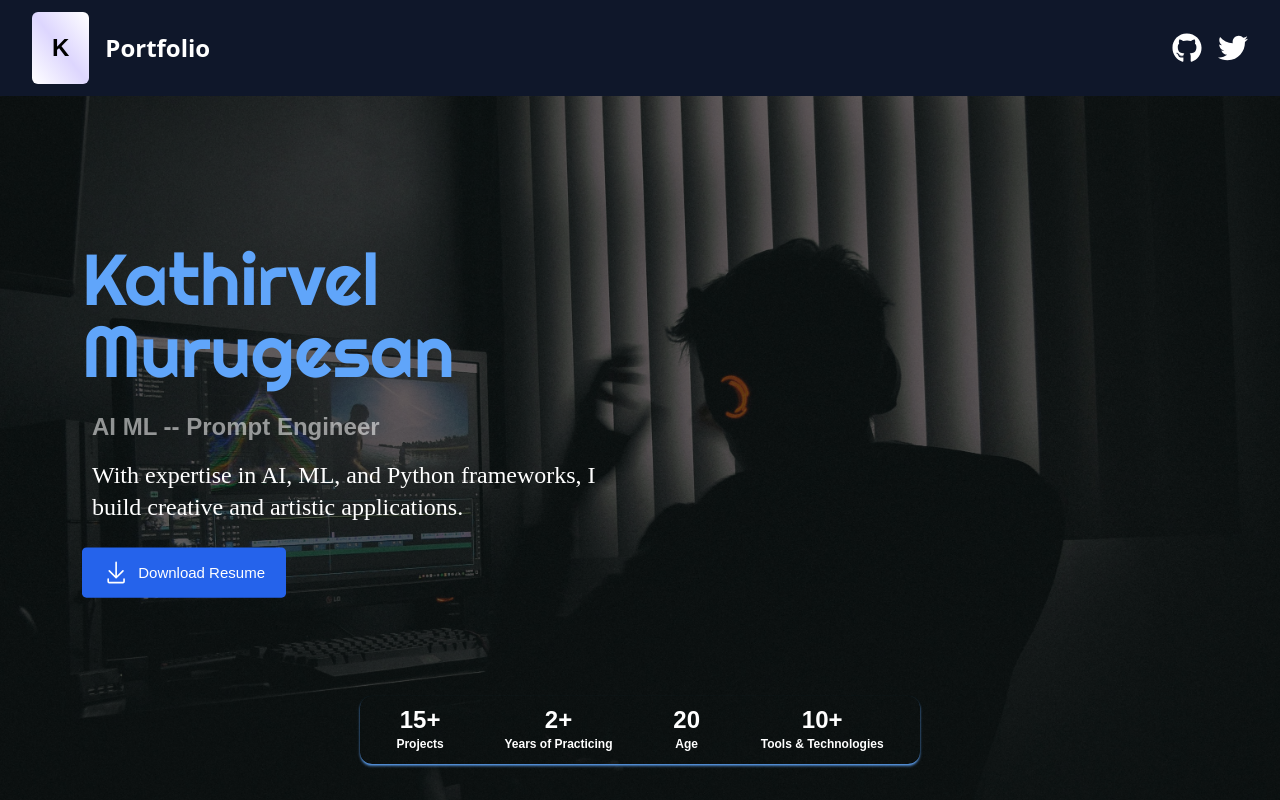
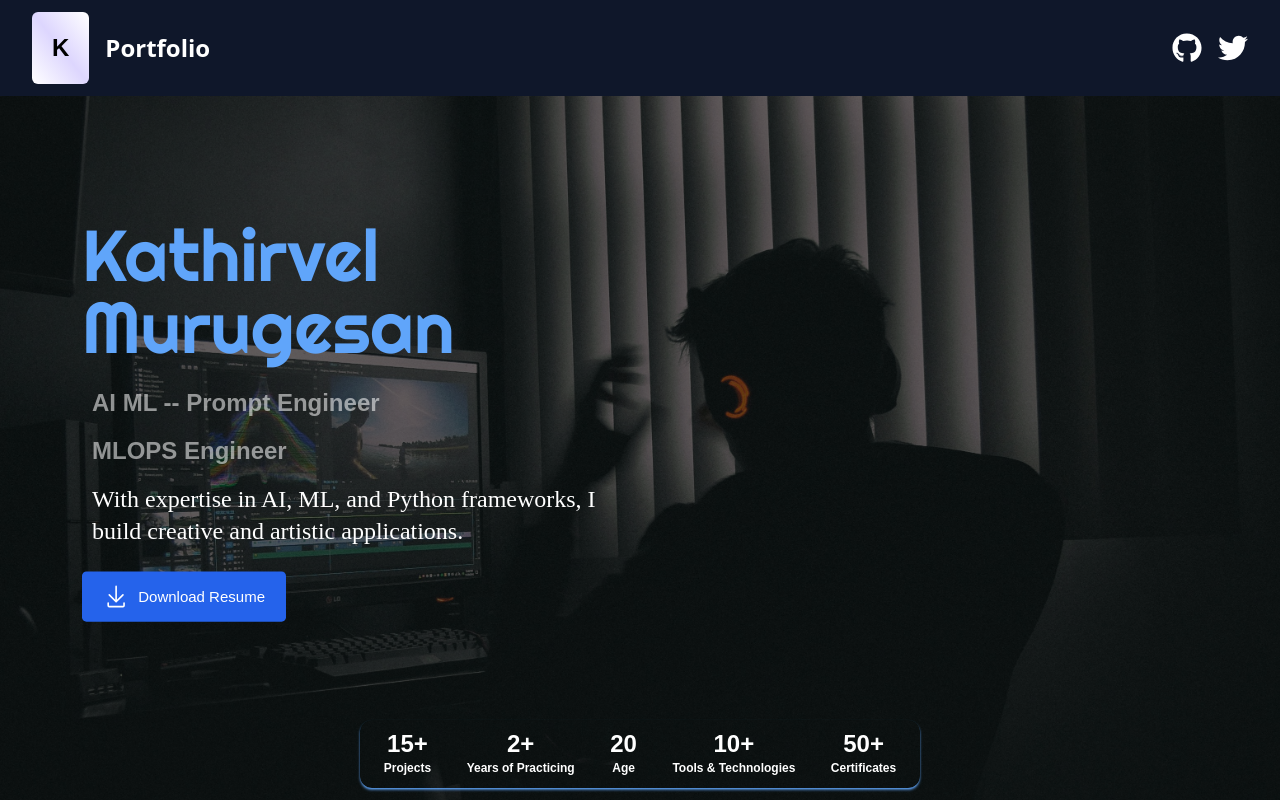
Before and after one commit to KathirvelMurugesan/kathir-protfolio, a React (Vite) app: page / in a window 1280 px wide. Shown: the top 800 px of the page. Built offline with nearby package versions, Linux system fonts and the light colour scheme; a web font is replaced by a local one.

Commit message:
Add MLOPS Engineer title and certificates section

```diff
--- a/src/pages/mainpage.jsx
+++ b/src/pages/mainpage.jsx
@@ -43,6 +43,7 @@ const Mainpage = () => {
           <div className='w-full lg:w-1/2 text-center lg:text-left'>
             <motion.div initial={{opacity:0,x:-120}} animate={{opacity:1,x:2}} transition={{stiffness:20, damping:70, duration:0.7 , delay:0.3}}><h1 className='text-7xl md:text-6xl lg:text-7xl font-boldy text-blue-400 py-4'>Kathirvel Murugesan</h1></motion.div>
             <h3 className='text-3xl animate-pulse md:text-2xl font-semibold text-white py-2 px-3'>AI ML  --  Prompt Engineer</h3>
+            <h3 className='text-3xl animate-pulse md:text-2xl font-semibold text-white py-2 px-3'>MLOPS Engineer</h3>
             <p className='text-base lg:text-2xl md:text-lg text-white font-raw py-2 px-3'>
               With expertise in AI, ML, and Python frameworks, I build creative and artistic applications.
             </p>
@@ -80,6 +81,11 @@ const Mainpage = () => {
             <h2 className='text-xs md:text-2xl font-bold  text-white mt-2'>Tools & Technologies</h2>
           </div>
 
+          <div className='text-center hover:scale-110 duration-300'>
+            <span className='text-5xl font-extrabold  text-white'>50+</span>
+            <h2 className='text-xs md:text-2xl font-bold  text-white mt-2'>Certificates</h2>
+          </div>
+
         </motion.div>
 
       </section>
```
